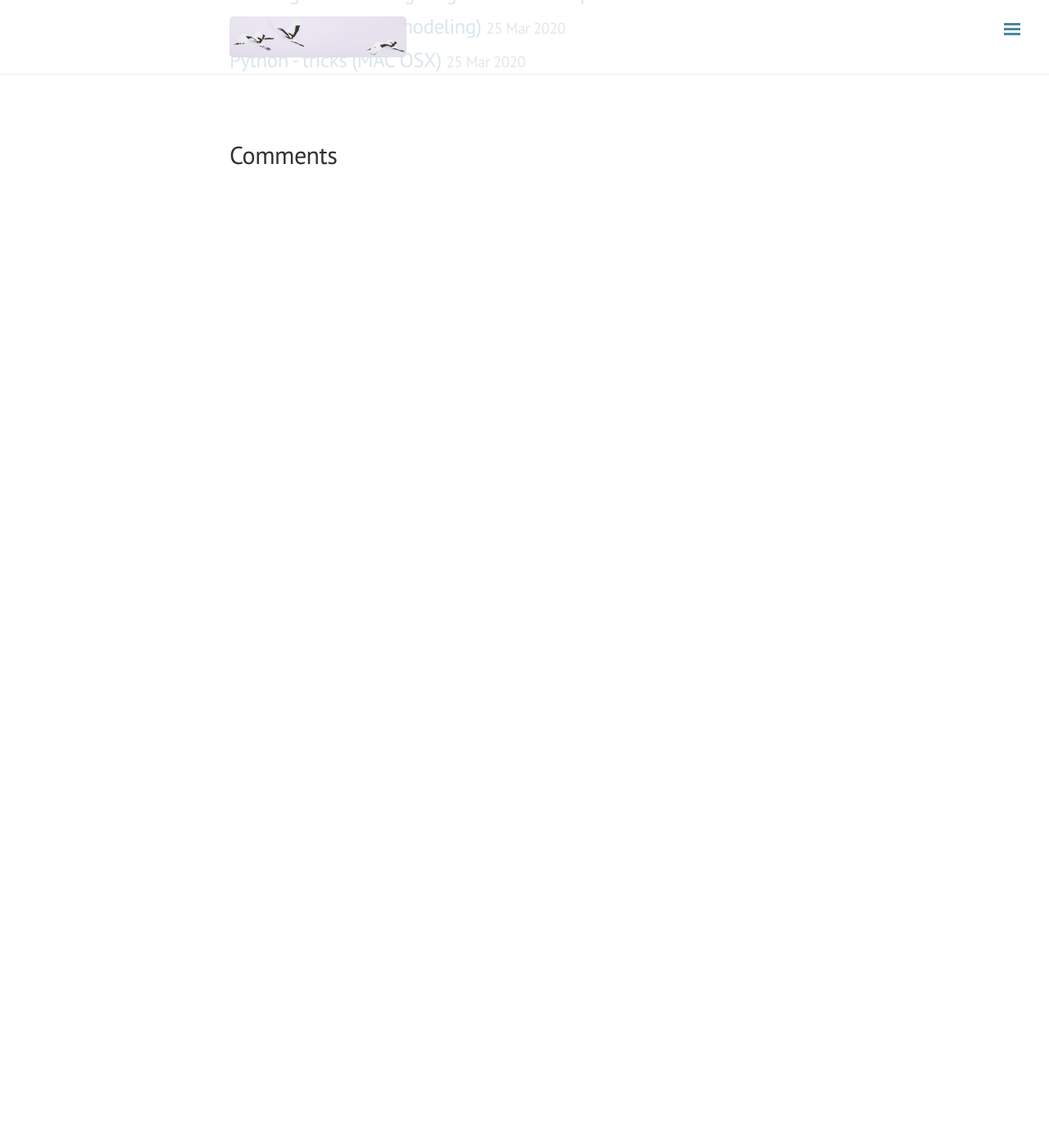
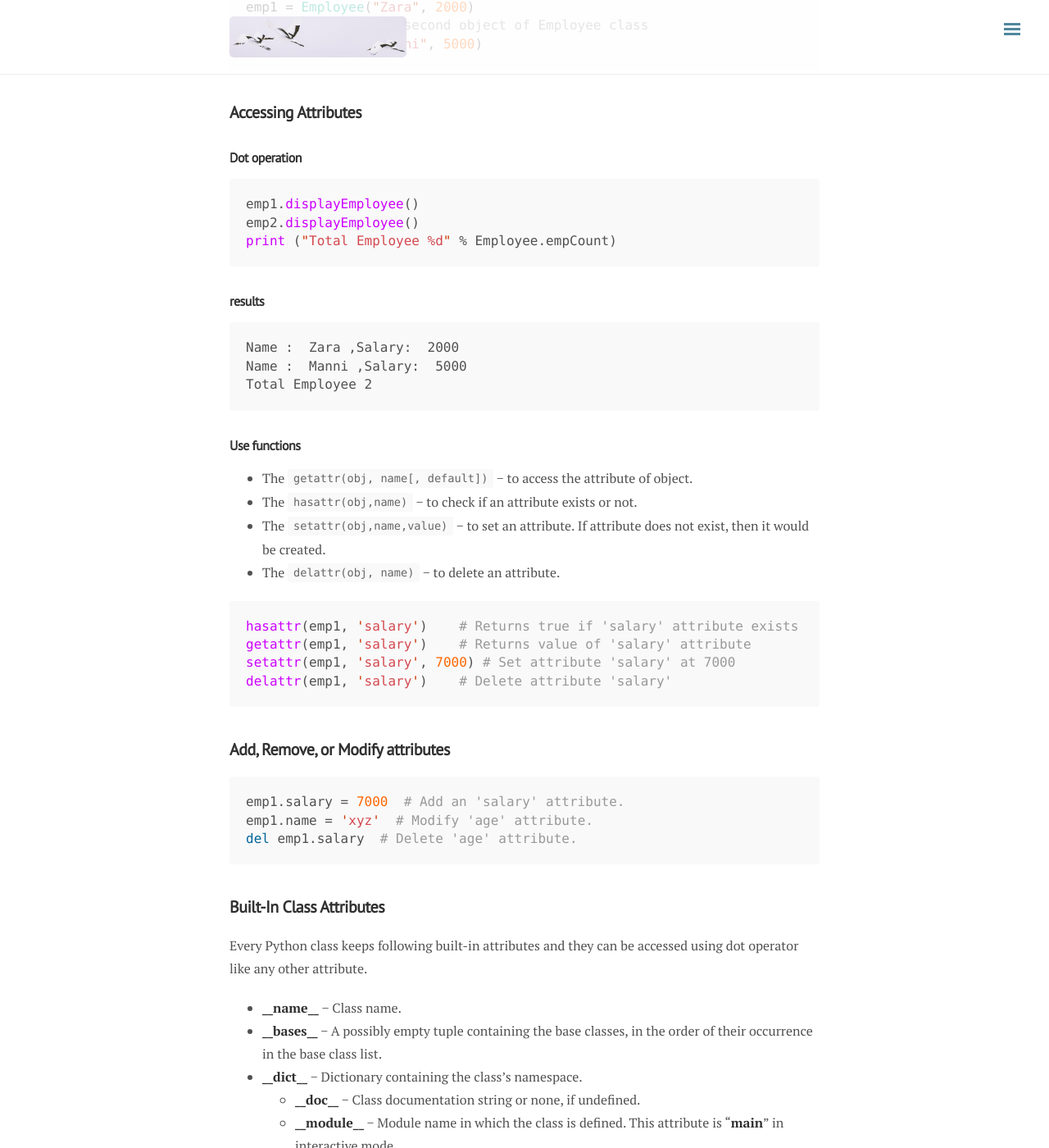
Before and after one commit to ylyy93/my_blog, a Jekyll site: the page built from _posts/python/2020-03-25-python-data-structure-and-subsetting.md, in a window 1280 px wide and 1400 px high, scrolled down 887 px. Shown: the whole window at 82% size. Built offline with Jekyll 4.4.1, drawn with Linux system fonts in a browser that asks for light colours; nearby versions of some CDN libraries; comment, search, counter and statistics services are not loaded; before the commit the page ends 1104 px from its top, so only the background shows below that; some of the changed text lies outside the part shown.

Commit message:
rebuilding site Thu Mar 26 13:48:52 PDT 2020

````diff
--- a/_posts/python/2020-03-25-python-data-structure-and-subsetting.md
+++ b/_posts/python/2020-03-25-python-data-structure-and-subsetting.md
@@ -12,8 +12,11 @@ tags: [Python]
 ```python
 class Employee:
    'Common base class for all employees'
+
+   # Attributes
    empCount = 0
 
+   # Functions
    def __init__(self, name, salary):
       self.name = name
       self.salary = salary
@@ -25,3 +28,174 @@ class Employee:
    def displayEmployee(self):
       print ("Name : ", self.name,  ", Salary: ", self.salary)
 ```
+
+## Creating Instance Objects
+```python
+# This would create first object of Employee class
+emp1 = Employee("Zara", 2000)
+# This would create second object of Employee class
+emp2 = Employee("Manni", 5000)
+```
+
+## Accessing Attributes
+
+### Dot operation
+```python
+emp1.displayEmployee()
+emp2.displayEmployee()
+print ("Total Employee %d" % Employee.empCount)
+```
+
+###### results
+```
+Name :  Zara ,Salary:  2000
+Name :  Manni ,Salary:  5000
+Total Employee 2
+```
+
+### Use functions
+* The `getattr(obj, name[, default])` − to access the attribute of object.
+* The `hasattr(obj,name)` − to check if an attribute exists or not.
+* The `setattr(obj,name,value)` − to set an attribute. If attribute does not exist, then it would be created.
+* The `delattr(obj, name)` − to delete an attribute.
+
+```python
+hasattr(emp1, 'salary')    # Returns true if 'salary' attribute exists
+getattr(emp1, 'salary')    # Returns value of 'salary' attribute
+setattr(emp1, 'salary', 7000) # Set attribute 'salary' at 7000
+delattr(emp1, 'salary')    # Delete attribute 'salary'
+```
+
+## Add, Remove, or Modify attributes
+```python
+emp1.salary = 7000  # Add an 'salary' attribute.
+emp1.name = 'xyz'  # Modify 'age' attribute.
+del emp1.salary  # Delete 'age' attribute.
+```
+
+## Built-In Class Attributes
+Every Python class keeps following built-in attributes and they can be accessed using dot operator like any other attribute.
+
+* **__name__** − Class name.
+* **__bases__** − A possibly empty tuple containing the base classes, in the order of their occurrence in the base class list.
+* **__dict__** − Dictionary containing the class's namespace.
+  * **__doc__** − Class documentation string or none, if undefined.
+  * **__module__** − Module name in which the class is defined. This attribute is "__main__" in interactive mode.
+
+```python
+print ("Employee.__doc__:", Employee.__doc__)
+print ("Employee.__name__:", Employee.__name__)
+print ("Employee.__module__:", Employee.__module__)
+print ("Employee.__bases__:", Employee.__bases__)
+print ("Employee.__dict__:", Employee.__dict__ )
+```
+
+```
+Employee.__doc__: Common base class for all employees
+Employee.__name__: Employee
+Employee.__module__: __main__
+Employee.__bases__: (<class 'object'>,)
+Employee.__dict__: {
+   'displayCount': <function Employee.displayCount at 0x0160D2B8>,
+   '__module__': '__main__',
+   '__doc__': 'Common base class for all employees',
+   'empCount': 2,
+   '__init__': <function Employee.__init__ at 0x0124F810>,
+   'displayEmployee': <function Employee.displayEmployee at 0x0160D300>,
+   '__weakref__': <attribute '__weakref__' of 'Employee' objects>,
+   '__dict__': <attribute '__dict__' of 'Employee' objects>
+}
+```
+
+## Class Inheritance
+
+* Use everything from your "parent" as if you defined it (except for `__init__`).
+* And you can override you parent class methods
+
+```python
+#!/usr/bin/python3
+
+class Parent:        # define parent class
+   parentAttr = 100
+   def __init__(self):
+      print ("Calling parent constructor")
+
+   def parentMethod(self):
+      print ('Calling parent method')
+
+   def setAttr(self, attr):
+      Parent.parentAttr = attr
+
+   def getAttr(self):
+      print ("Parent attribute :", Parent.parentAttr)
+
+class Child(Parent): # define child class
+   def __init__(self):
+      print ("Calling child constructor")
+
+   def childMethod(self):
+      print ('Calling child method')
+
+c = Child()          # instance of child
+c.childMethod()      # child calls its method
+c.parentMethod()     # calls parent's method
+c.setAttr(200)       # again call parent's method
+c.getAttr()          # again call parent's method
+```
+
+##### Results
+```
+Calling child constructor
+Calling child method
+Calling parent method
+Parent attribute : 200
+```
+
+## Base Overloading Methods
+1	`__init__ ( self [,args...] )`: Constructor (with any optional arguments)
+`* Sample Call : `obj = className(args)`
+2	`__del__( self )`: Destructor, deletes an object
+  * Sample Call : `del obj`
+3	`__repr__( self )`: Evaluatable string representation
+  * Sample Call : `repr(obj)`
+4	`__str__( self )`: Printable string representation
+  * Sample Call : `str(obj)`
+5	`__cmp__ ( self, x )`: Object comparison
+  * Sample Call : `cmp(obj, x)`
+
+```python
+#!/usr/bin/python3
+
+class Vector:
+   def __init__(self, a, b):
+      self.a = a
+      self.b = b
+
+   def __str__(self):
+      return 'Vector (%d, %d)' % (self.a, self.b)
+
+   def __add__(self,other):
+      return Vector(self.a + other.a, self.b + other.b)
+
+v1 = Vector(2,10)
+v2 = Vector(5,-2)
+print (v1 + v2)
+```
+
+## Data Hiding (with prefix `__`)
+```python
+#!/usr/bin/python3
+
+class JustCounter:
+   __secretCount = 0
+
+   def count(self):
+      self.__secretCount += 1
+      print (self.__secretCount)
+
+counter = JustCounter()
+counter.count()
+counter.count()
+print (counter.__secretCount) # error
+print (counter._JustCounter__secretCount)
+```
````
